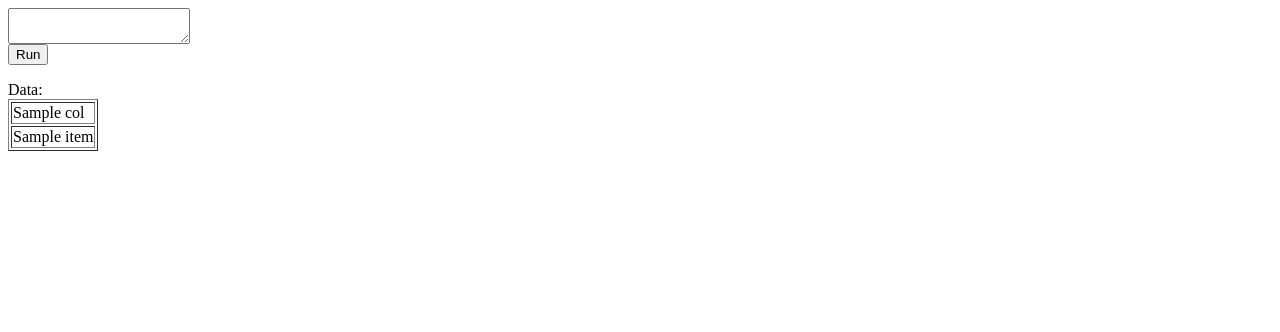
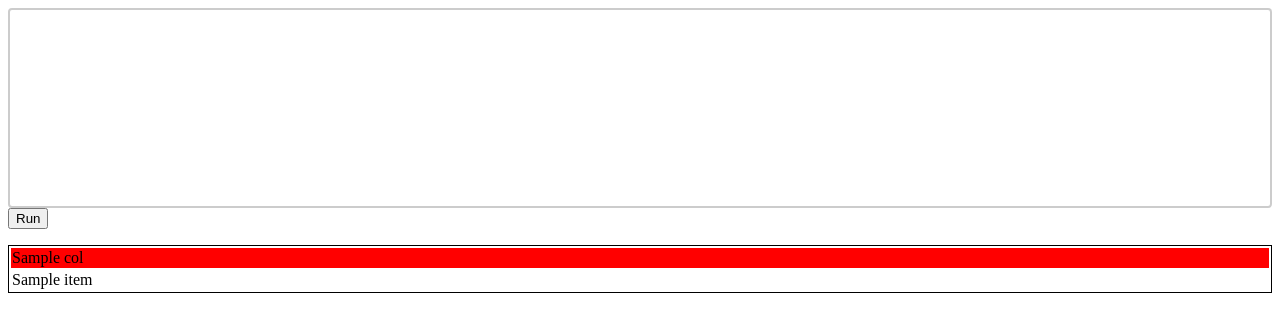
Before and after one commit to aqaurius6666/react-flask-web, a Flask app: template backend/templates/database.html in a window 1280 px wide. Shown: the top 332 px of the page. Run offline with Flask 2, Linux system fonts and the light colour scheme; the template is opened without the code that fills it: most values are stand-ins (such as "Sample title", 1, 10 or a date in 2020).

Commit message:
css table

```diff
--- a/backend/templates/database.html
+++ b/backend/templates/database.html
@@ -1,17 +1,14 @@
 <html>
-
 <body>
     <form method="POST">
-        <textarea name="scripts""></textarea>
+        <textarea style="width:100%; height:200px; padding: 12px 20px; border: 2px solid #ccc; border-radius: 4px; font-size: 16px; resize: none;" name="scripts"></textarea>
         <div>
             <button>Run</button>
         </div>
     </form>
-    {% if data: %}
-    <div>Data:</div>
-    <table border="1px solid black">
+        <table style="border: 1px solid black; background-color: white; width: 100%; height: auto">
         {% for col in header: %}
-        <td>
+        <td style="background-color: red">
             {{col}}
         </td>
         {% endfor %}
@@ -25,10 +22,5 @@
         </tr>
         {% endfor %}
     </table>
-    {% endif %}
-    {% if error: %}
-        <div>{{error}}</div>
-    {% endif %}
 </body>
-
 </html>
```
